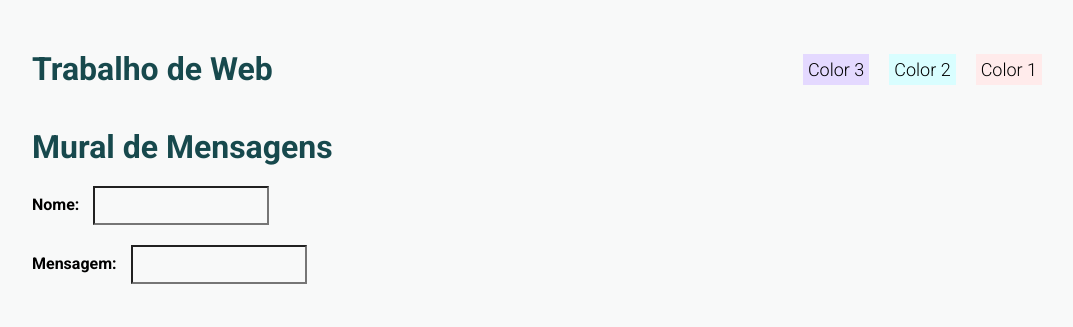
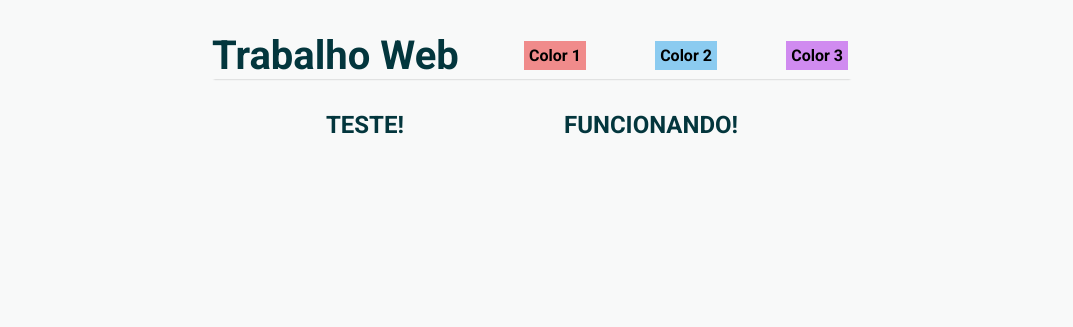
Before and after one commit to reandov/trabalho-web-1, a plain HTML site: page index.html in a window 1280 px wide. Shown: the whole page, without its empty margins (108-1181 px from the left). Drawn offline with Linux system fonts and the light colour scheme.

Commit message:
reestruturando o código e refinando a navbar
reestruturando o código do zero e refinando o visual da navbar

```diff
--- a/css/style.css
+++ b/css/style.css
@@ -1,57 +1,53 @@
 @import url("https://fonts.googleapis.com/css2?family=Roboto:wght@300;400;700&display=swap");
 
-/* F8F9F9 */
-/* FFFFFF */
-/* 03363D */
-/* 17494D */
-/* 68737D */
-
-/* CORES DOS BOTÕES */
-/* #ffebeb
-#d9feff
-#e4d9ff */
-
 * {
+  margin-left: 10vh;
+  margin-right: 10vh;
+  margin-top: 2vh;
   background-color: #f8f9f9;
-  font-family: "Roboto", sans-serif;
-  margin: 0;
-  padding: 10px;
-}
-
-h1 {
-  display: inline;
-  color: #17494d;
+  padding: 0;
+  font-family: "Roboto";
+  color: #03363d;
 }
 
 button {
-  color: #000000;
+  margin: 4px;
+  padding: 5px;
   border: none;
-  text-align: center;
-  font-size: 18px;
-  font-weight: 300;
-  padding: 5px;
   outline: none;
   cursor: pointer;
+  background-color: #17494d;
+  color: rgb(0, 0, 0);
+  font-size: 16px;
+  font-weight: bold;
 }
 
-p {
-  display: inline;
-  font-weight: bold;
-  align-content: right;
+.navbar {
+  display: flex;
+  justify-content: space-between;
+  align-items: center;
+  box-shadow: 0 2px 2px -2px rgba(0, 0, 0, 0.3);
 }
 
-.upper-nav {
-  overflow: hidden;
+.navbar h1 {
+  font-size: 40px;
+  margin: 0;
 }
 
-.upper-nav button {
-  background-color: #17494d;
-  float: right;
-  margin-left: 20px;
-  margin-top: 4px;
+.navbar .button1 {
+  background-color: #f08b8b;
 }
 
-.page-width {
-  margin-left: 10vh;
-  margin-right: 10vh;
+.navbar .button2 {
+  background-color: #8bcbf0;
 }
+
+.navbar .button3 {
+  background-color: #d08bf0;
+}
+
+.main-content {
+  display: flex;
+  justify-content: center;
+  align-items: center;
+}
--- a/index.html
+++ b/index.html
@@ -4,37 +4,29 @@
     <meta charset="UTF-8" />
     <meta name="viewport" content="width=device-width, initial-scale=1.0" />
 
-    <!-- Title -->
-    <title>Trabalho Web</title>
+    <!-- Título da Página -->
+    <title>Trabalho de Web #01</title>
 
-    <!-- CSS -->
+    <!-- Link para CSS -->
     <link rel="stylesheet" href="css/style.css" />
   </head>
-  <div class="page-width">
+  <body>
     <header>
-      <div class="upper-nav">
-        <h1>Trabalho de Web</h1>
-        <button style="background-color: #ffebeb;">Color 1</button>
-        <button style="background-color: #d9feff;">Color 2</button>
-        <button style="background-color: #e4d9ff;">Color 3</button>
+      <div class="navbar">
+        <h1>Trabalho Web</h1>
+        <button class="button1">Color 1</button>
+        <button class="button2">Color 2</button>
+        <button class="button3">Color 3</button>
       </div>
     </header>
 
     <section>
-      <div>
-        <h1 style="font-size: xx-large;">Mural de Mensagens</h1>
-      </div>
-      <div>
-        <p>Nome:</p>
-        <input type="text" />
-      </div>
-      <div>
-        <p>Mensagem:</p>
-        <input type="text" />
+      <div class="main-content">
+        <h1>TESTE!</h1>
+        <h1>FUNCIONANDO!</h1>
       </div>
     </section>
-  </div>
-  <body>
+
     <script src="js/script.js"></script>
   </body>
 </html>
```
